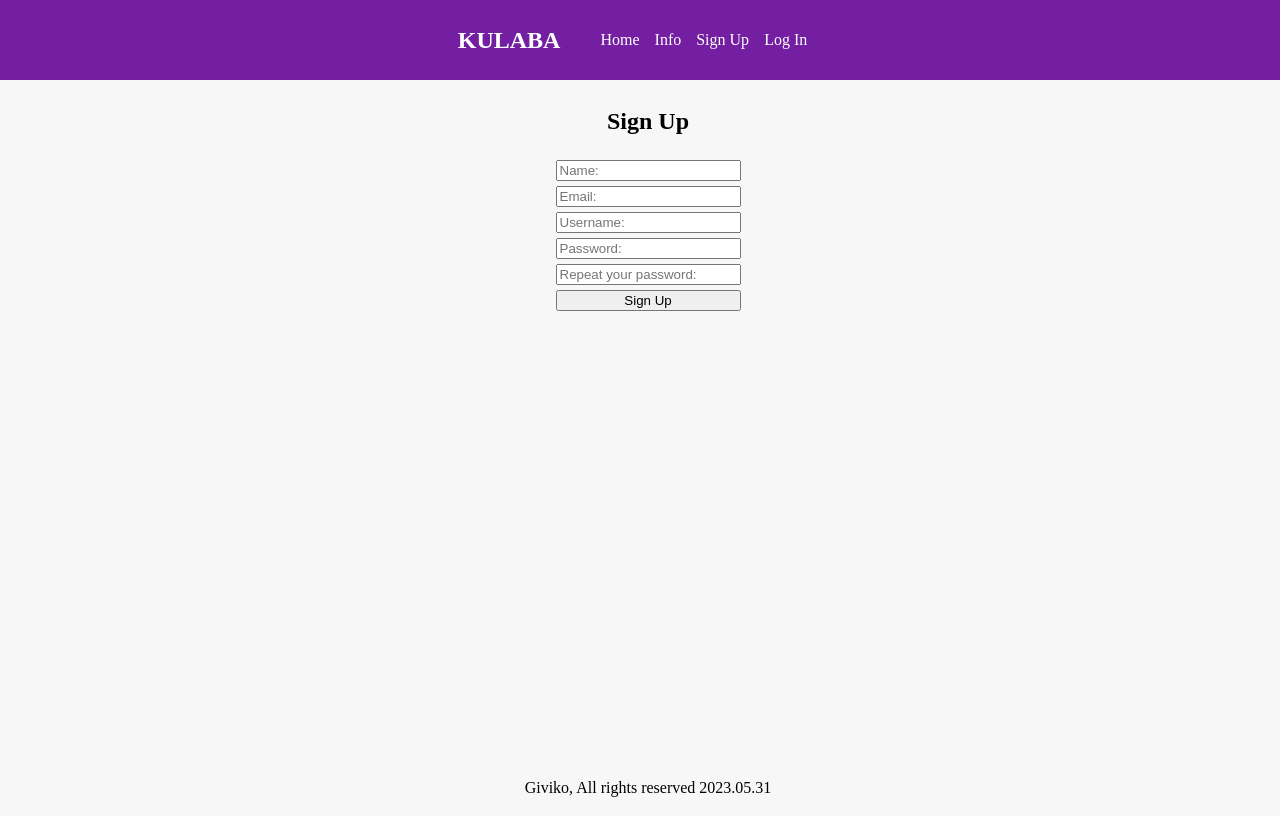
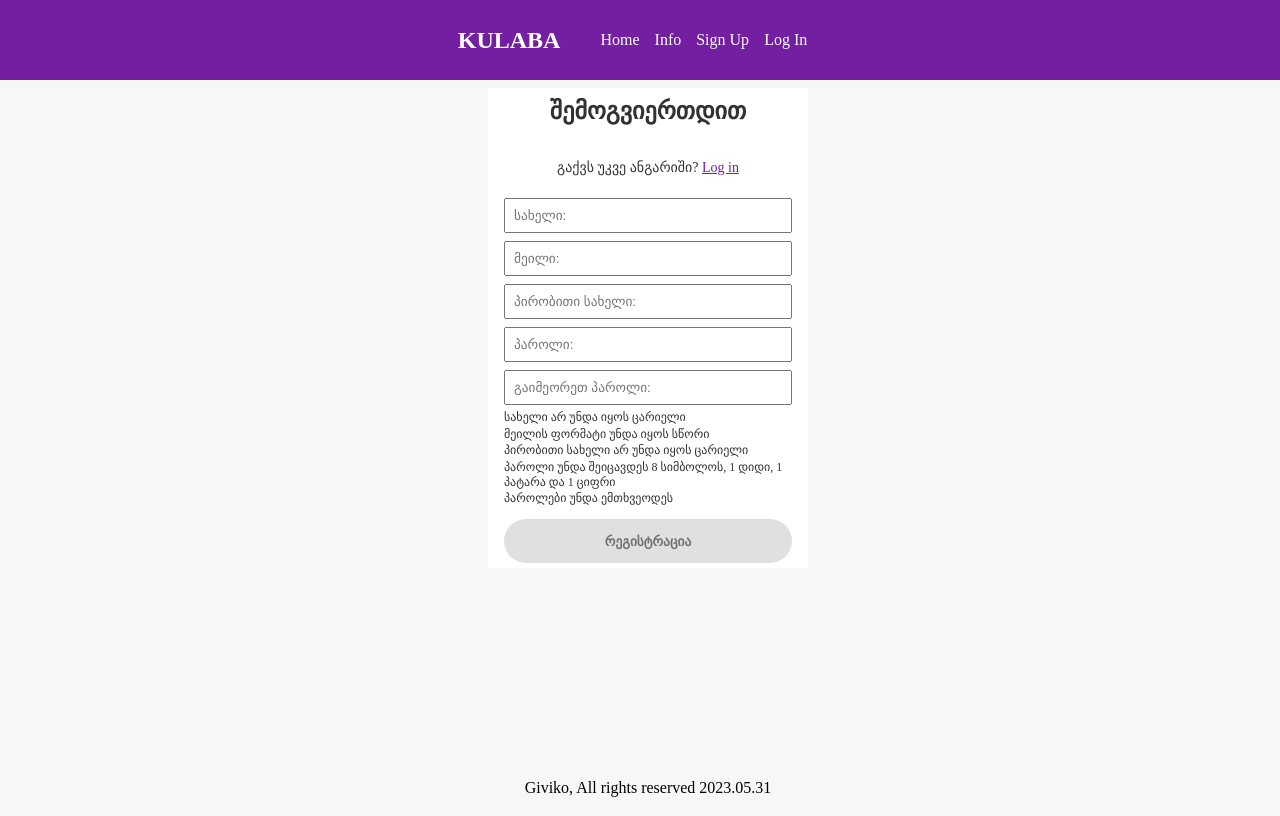
Before and after one commit to Giviko28/Kulaba-App, a PHP site: page /signup.php in a window 1280 px wide. Run offline with PHP 8.4, Linux system fonts and the light colour scheme.

Commit message:
client-side sign up with javascript + restyling

```diff
--- /dev/null
+++ b/cssfolder/signup.css
@@ -0,0 +1,74 @@
+main {
+    display: flex;
+    justify-content: center;
+    align-items: center;
+}
+h2 {
+    color: #323232;
+}
+p {
+    font-size: 14px;
+    color: #323232;
+}
+p a{
+    color:#741FA2;
+    line-height: 1.25;
+    font-size: 14px;
+}
+.messages span {
+    font-size: 12px;
+    padding: 0.1vh 0vh;
+    color:  #323232;
+}
+.box {
+    height: 60vh;
+    width: 40vh;
+    display: flex;
+    justify-content: center;
+    align-items: center;
+    flex-direction: column;
+    background-color: white;
+    box-sizing: border-box;
+}
+.box form {
+    height: 50vh;
+    display: flex;
+    flex-direction: column;
+    padding: 0vh 2vh 2vh 2vh
+}
+.box form .activeBtn {
+    cursor: pointer;
+    height: 44px !important;
+    padding: 0px 32px;
+    border-radius: 24px;
+    border-style: none;
+    color: white;
+    background-color: #741FA2;
+    font-weight: bold;
+    margin-top: 1vh;
+    transition-duration: 0.2s;
+}
+.box form .inActiveBtn {
+    cursor: not-allowed;
+    height: 44px !important;
+    padding: 0px 32px;
+    border-radius: 24px;
+    border-style: none;
+    color:#707070;
+    font-weight: bold;
+    background-color: #E0E0E0;
+    margin-top: 1vh;
+    transition-duration: 0.2s;
+}
+.box form .activeBtn:hover {
+    background-color: #E0E0E0;
+}
+.box form input {
+    padding: 1vh;
+    margin-top: 1vh;
+}
+.box form .messages {
+    display: flex;
+    flex-direction: column;
+    padding: 0.5vh 0vh;
+}
--- a/cssfolder/style.css
+++ b/cssfolder/style.css
@@ -67,30 +67,6 @@ footer {
     position: absolute;
     bottom: 0;
 }
-.sign-up{
-    display: flex;
-    flex-direction: column;
-    width: 100%;
-    justify-content: center;
-    align-items: center;
-}
-.sign-up form {
-    display: flex;
-    flex-direction: column;
-}
-.sign-up form input {
-    margin-top: 5px;
-}
-.sign-up form button {
-    margin-top: 5px;
-}
-.successWrap {
-    display: flex;
-    flex-direction: column;
-    width: 100%;
-    justify-content: center;
-    align-items: center;
-}
 .misha {
     max-height: 75vh;
     max-width: 75vh;
--- /dev/null
+++ b/includes/signupandLogin.js
@@ -0,0 +1,132 @@
+const signUpForm = document.querySelector("#signupForm");
+
+let symbolPattern = /[\W_]/;
+let emailPattern = /^[a-zA-Z0-9._%+-]+@[a-zA-Z0-9.-]+\.[a-zA-Z]{2,}$/;
+
+function displayX(inp)  {
+    if(inp.indexOf("✓") !== -1) {
+        inp = inp.replace("✓", "x");
+    } else if (inp.indexOf("x") !== -1) {}
+    else {
+        inp += " x";
+    }
+    return inp;
+}
+function displayTick(inp) {
+    if(inp.indexOf("x") !== -1) {
+        inp = inp.replace("x", "✓");
+    } else if (inp.indexOf("✓") !== -1) {}
+    else  {
+        inp += " ✓";
+    }
+    return inp;
+}
+
+function buttonCheck() {
+    let button = document.querySelector("#submit");
+    let divSpan = document.querySelector(".messages");
+    let spans = divSpan.querySelectorAll("span");
+
+    let tmp = 0;
+    for (let i = 0; i < spans.length; i++) {
+      let computedStyle = getComputedStyle(spans[i]);
+      let color = computedStyle.color.toLowerCase(); // Convert the color to lowercase
+
+      if (color === "rgb(0, 128, 0)" || color === "green") {
+        tmp++;
+      }
+    }
+
+    if (tmp === spans.length) {
+      button.className = "activeBtn";
+    } else {
+      button.className = "inActiveBtn";
+    }
+  }
+function validateName() {
+    let name = signUpForm["name"].value.trim();
+    let nameSpan = document.querySelector("#name");
+    if(name == "" || symbolPattern.test(name)){
+        nameSpan.style.color = "red";
+        nameSpan.innerText = displayX(nameSpan.innerText);
+        buttonCheck();
+        return false;
+    } else {
+        nameSpan.style.color = "green";
+        nameSpan.innerText = displayTick(nameSpan.innerText);
+    }
+    buttonCheck();
+    return true;
+}
+function validateEmail() {
+    let email = signUpForm["email"].value.trim();
+    let emailSpan = document.querySelector("#email");
+    if(email == "" || !emailPattern.test(email)){
+        emailSpan.style.color = "red";
+        emailSpan.innerText = displayX(emailSpan.innerText);
+        buttonCheck();
+        return false;
+    } else {
+        emailSpan.style.color = "green";
+        emailSpan.innerText = displayTick(emailSpan.innerText);
+    }
+    buttonCheck();
+    return true;
+}
+function validateUsername() {
+    let username = signUpForm["uid"].value.trim();
+    let usernameSpan = document.querySelector("#username");
+    if(username == "" || symbolPattern.test(username)) {
+        usernameSpan.style.color = "red";
+        usernameSpan.innerText = displayX(usernameSpan.innerText);
+        buttonCheck();
+        return false;
+    } else {
+        usernameSpan.style.color = "green";
+        usernameSpan.innerText = displayTick(usernameSpan.innerText);
+    }
+    buttonCheck();
+    return true;
+}
+
+function validatePwd() {
+    let pwd = signUpForm["pwd"].value.trim();
+    let pwdSpan = document.querySelector("#pwd");
+    if (pwd.length<8 || !/[A-Z]/.test(pwd) || !/[a-z]/.test(pwd) || !/[0-9]/.test(pwd)) {
+        pwdSpan.style.color = "red";
+        pwdSpan.innerText = displayX(pwdSpan.innerText);
+        buttonCheck();
+        return false;
+    } else {
+        pwdSpan.style.color = "green";
+        validatePwdRepeat();
+        pwdSpan.innerText = displayTick(pwd.innerText);
+    }
+    buttonCheck();
+    return true;
+}
+
+function validatePwdRepeat() {
+    let pwd = signUpForm["pwd"].value.trim();
+    let pwdRepeat = signUpForm["pwdrepeat"].value.trim();
+    let pwdRepeatSpan = document.querySelector("#pwdRepeat");
+    if(pwd !== pwdRepeat){
+        pwdRepeatSpan.style.color = "red";
+        pwdRepeatSpan.innerText = displayX(pwdRepeatSpan.innerText);
+        buttonCheck();
+        return false;
+    } else {
+        pwdRepeatSpan.style.color = "green";
+        pwdRepeatSpan.innerText = displayTick(pwdRepeatSpan.innerText);
+    }
+    buttonCheck();
+    return true;
+}
+
+function validateForm() {
+    if(validateName() && validateEmail() && validateUsername() && validatePwd() && validatePwdRepeat()){
+        return true;
+    }
+    alert("შეავსე ფორმა სწორად");
+    return false;
+}
--- a/signup.php
+++ b/signup.php
@@ -1,21 +1,26 @@
 <?php include "header.php" ?>
-    <section class="sign-up">
-        <h2>Sign Up</h2>
-        <form action="includes/signup.inc.php" method="post">
-            <input type="text" name="name" placeholder = "Name:">
-            <input type="text" name="email" placeholder = "Email:">
-            <input type="text" name="uid" placeholder = "Username:">
-            <input type="password" name="pwd" placeholder = "Password:">
-            <input type="password" name="pwdrepeat" placeholder = "Repeat your password:">
-            <button type="submit" name = "submit">Sign Up</button>
+<link rel="stylesheet" href="cssfolder/signup.css">
+    <main>
+        <div class = "box">
+            <h2>შემოგვიერთდით</h2>
+            <p>გაქვს უკვე ანგარიში? <a href="login.php">Log in</a></p>
+            <form id = "signupForm" action="includes/signup.inc.php" onsubmit = "return validateForm()" method="post">
+                <input onchange = "validateName()" type="text" name="name" placeholder = "სახელი:">
+                <input onchange = "validateEmail()" type="text" name="email" placeholder = "მეილი:">
+                <input onchange = "validateUsername()" type="text" name="uid" placeholder = "პირობითი სახელი:">
+                <input onchange = "validatePwd()" type="password" name="pwd" placeholder = "პაროლი:">
+                <input onchange = "validatePwdRepeat()" type="password" name="pwdrepeat" placeholder = "გაიმეორეთ პაროლი:">
+                <div class= "messages">
+                    <span id = "name">სახელი არ უნდა იყოს ცარიელი</span>
+                    <span id = "email">მეილის ფორმატი უნდა იყოს სწორი</span>
+                    <span id = "username">პირობითი სახელი არ უნდა იყოს ცარიელი</span>
+                    <span id = "pwd">პაროლი უნდა შეიცავდეს 8 სიმბოლოს, 1 დიდი, 1 პატარა და 1 ციფრი</span>
+                    <span id = "pwdRepeat">პაროლები უნდა ემთხვეოდეს</span>
+                </div>
+                <button id = "submit" class ="inActiveBtn" type="submit" name = "submit">რეგისტრაცია</button>
             </form>
             <?php
                 if (isset($_GET["error"])) {
-        echo "<style>
-            p {
-                color: red;
-            }
-        </style>";
                     if ($_GET["error"] == "emptyinput") {
                         echo "<p>Fill in all field </p>";
                     }
@@ -39,6 +44,8 @@
                     }
                 }
             ?>
-    </section>
+        </div>
 
+    </main>
+    <script src="includes/signupAndLogin.js"></script>
 <?php include "footer.php" ?>
```
Also changed, not shown: includes/landingPage.js (+3 -26 lines). Lines whose indentation alone changed are shown as unchanged.
